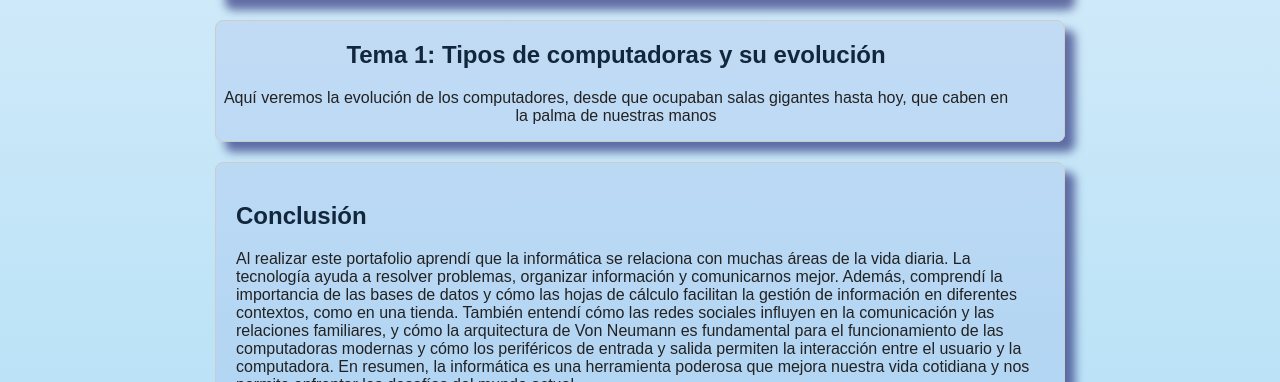
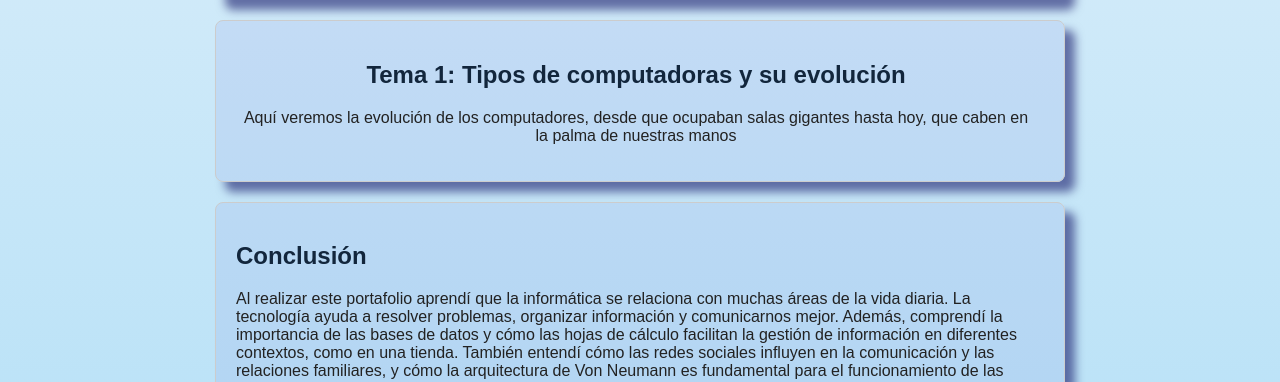
Before and after one commit to TNTFAST/Portafolio-UMC, a plain HTML site: page index.html in a window 1280 px wide. Shown: the part 725-1107 px from the top of the page. Drawn offline with Linux system fonts and the light colour scheme.

Commit message:
Add files via upload

```diff
--- a/style.css
+++ b/style.css
@@ -150,7 +150,7 @@ footer h2, footer span{
 }
 
 .secttem{
-    padding: 0;
+    padding: auto;
 }
 
 .vuelve section{
```
